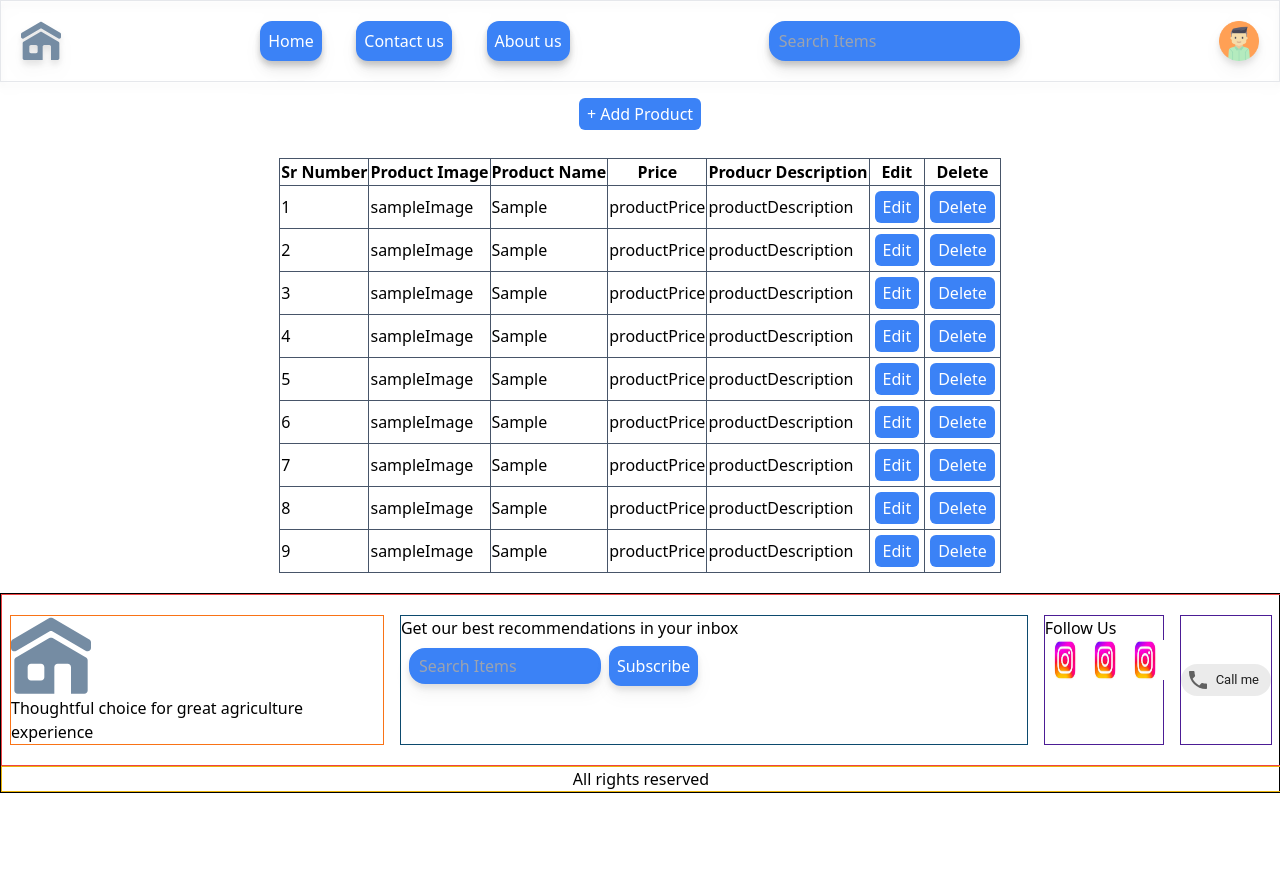
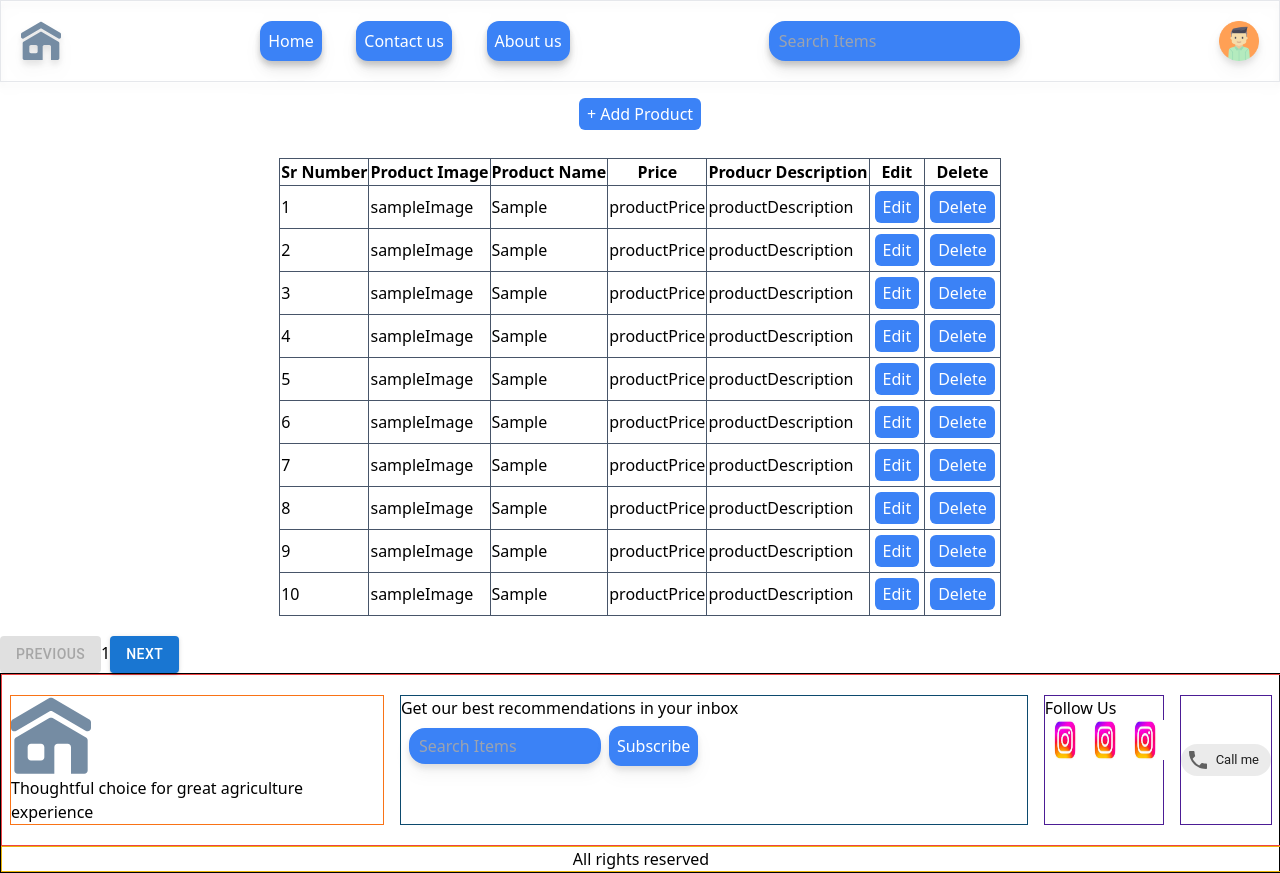
Before and after one commit to Masoom24/easy-farm, a React (Create React App) app: page /myProduct in a window 1280 px wide. Before the commit the page ends 800 px from the top, so only its background shows below. Built offline with nearby package versions, Linux system fonts and the light colour scheme.

Commit message:
Pagination

```diff
--- a/src/components/footer/index.jsx
+++ b/src/components/footer/index.jsx
@@ -27,7 +27,7 @@ const Footer = () => {
               </span>
             </div>
             <div className='border flex items-center border-violet-900 my-5 mx-2'>
-              <a href='tel:+919589518638' className='cursor-pointer' ><Chip icon={<MdPhone />} label="Call me" /></a>
+              <a href='tel:+919589518638' className='cursor-pointer ' ><Chip icon={<MdPhone />} label="Call me" /></a>
             </div>
           </div>
           <div className='border text-center border-yellow-500'>
--- a/src/pages/viewProduct/index.jsx
+++ b/src/pages/viewProduct/index.jsx
@@ -1,5 +1,6 @@
 import React from 'react';
-
+import { useState } from 'react';
+import Button from '@mui/material/Button';
 const ViewProducts = () => {
     const data = [
         {
@@ -56,7 +57,22 @@ const ViewProducts = () => {
             productPrice: "productPrice",
             productDescription: "productDescription"
         },
+        {
+            productName: "Sample",
+            productImage: "sampleImage",
+            productPrice: "productPrice",
+            productDescription: "productDescription"
+        }
     ]
+    const [currPage, setCurrPage] = useState(1);
+    const nextPage = () => {
+        setCurrPage(currPage + 1)
+    }
+    const prePage = () => {
+        if (currPage > 1) {
+            setCurrPage(currPage - 1)
+        }
+    }
     return (
         <>
             <div>
@@ -76,8 +92,9 @@ const ViewProducts = () => {
                         </tr>
                     </thead>
                     <tbody>
-                        {data.map((value, index) => (<tr>
-                            <td className='border border-slate-600'>{index + 1}</td>
+                        {data.map((value, index) => (
+                            <tr>
+                                <td className='border border-slate-600'>{index + 1+((currPage-1)*10)}</td>
                                 <td className='border border-slate-600'>{value.productImage}</td>
                                 <td className='border border-slate-600'>{value.productName}</td>
                                 <td className='border border-slate-600'>{value.productPrice}</td>
@@ -90,6 +107,14 @@ const ViewProducts = () => {
                 </table>
             </div>
 
+
+            {/* <button disabled={true} onClick={prePage}>Previous</button>{currPage}
+            <button onClick={nextPage}>Next</button> */}
+
+            <Button disabled={currPage <= 1} onClick={prePage} variant="contained">Previous</Button>{currPage}
+            <Button onClick={nextPage} variant="contained">Next</Button>
+            {/* onClick={()=>nextPage()} */}
+
         </>
     )
 }
```
Lines whose indentation alone changed are shown as unchanged.
